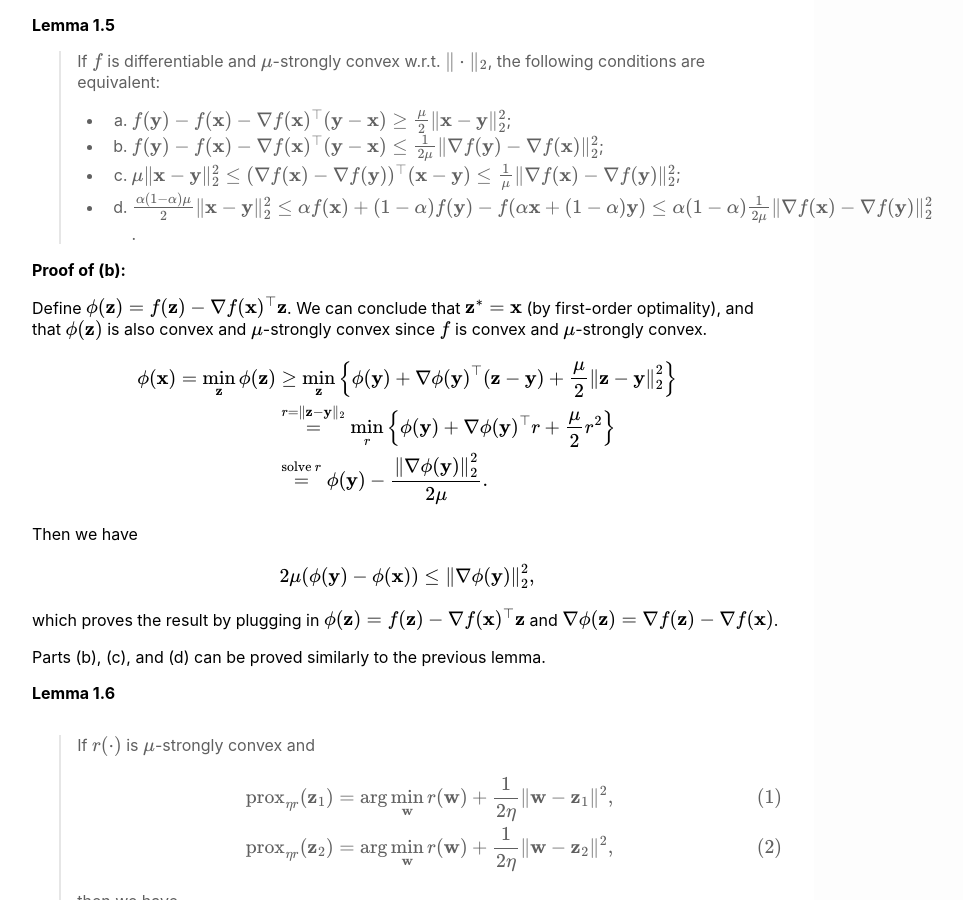
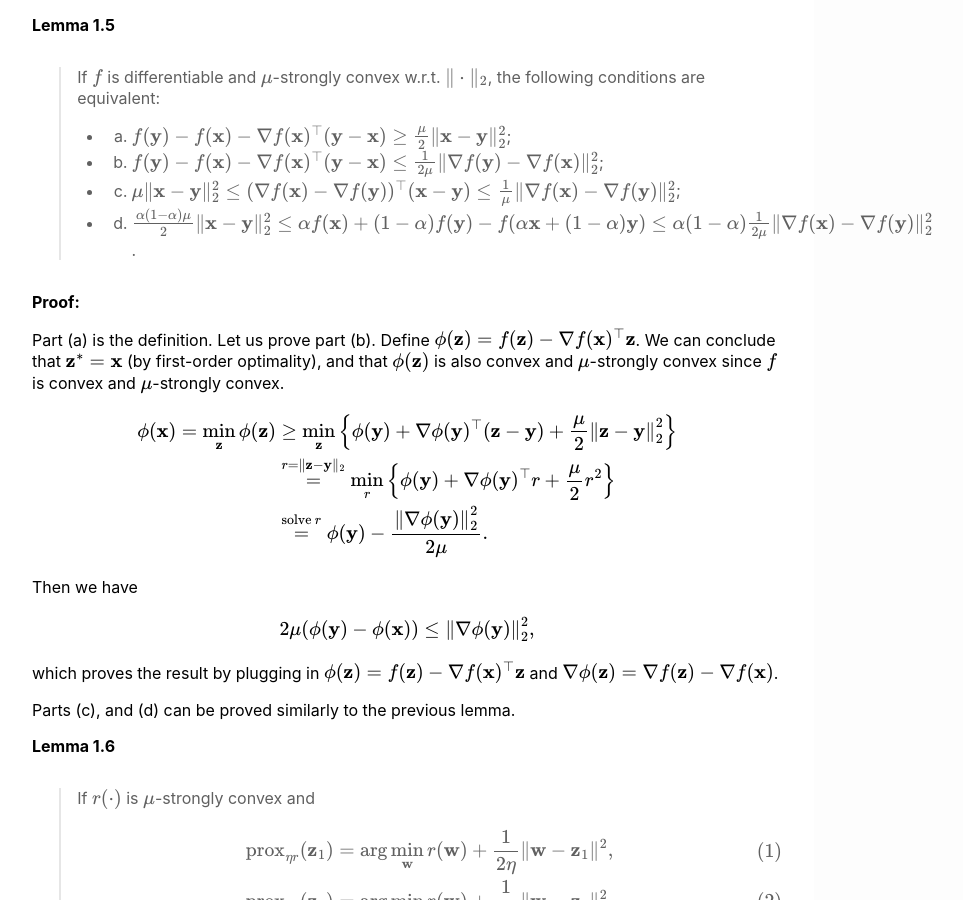
Before and after one commit to optmai/opt4ml, a Jekyll site: the page Ch1-5.html, which Jekyll copies as it is, in a window 1280 px wide and 900 px high, scrolled down 1882 px. Shown: the whole window, without its empty margins (233-1196 px from the left). Built offline with Jekyll 4.4.1, drawn with Linux system fonts in a browser that asks for light colours.

Commit message:
Add files via upload

```diff
--- a/Ch1-5.html
+++ b/Ch1-5.html
@@ -377,6 +377,7 @@ f(\mathbf{y})\|_2^2 \leq \alpha f(\mathbf{x}) + (1 - \alpha)
 f(\mathbf{y}) - f(\mathbf{x}_\alpha)
 \]</span></p>
 <p><strong>Lemma 1.5</strong></p>
+<pre><code></code></pre>
 <blockquote>
 <p>If <span class="math inline">\(f\)</span> is differentiable and <span
 class="math inline">\(\mu\)</span>-strongly convex w.r.t. <span
@@ -408,11 +409,13 @@ f(\mathbf{y})\|_2^2\)</span>.</li>
 </ol></li>
 </ul>
 </blockquote>
-<p><strong>Proof of (b):</strong></p>
-<p>Define <span class="math inline">\(\phi(\mathbf{z}) = f(\mathbf{z}) -
-\nabla f(\mathbf{x})^{\top} \mathbf{z}\)</span>. We can conclude that
-<span class="math inline">\(\mathbf{z}^* = \mathbf{x}\)</span> (by
-first-order optimality), and that <span
+<pre><code></code></pre>
+<p><strong>Proof:</strong></p>
+<p>Part (a) is the definition. Let us prove part (b). Define <span
+class="math inline">\(\phi(\mathbf{z}) = f(\mathbf{z}) - \nabla
+f(\mathbf{x})^{\top} \mathbf{z}\)</span>. We can conclude that <span
+class="math inline">\(\mathbf{z}^* = \mathbf{x}\)</span> (by first-order
+optimality), and that <span
 class="math inline">\(\phi(\mathbf{z})\)</span> is also convex and <span
 class="math inline">\(\mu\)</span>-strongly convex since <span
 class="math inline">\(f\)</span> is convex and <span
@@ -436,8 +439,7 @@ class="math inline">\(\phi(\mathbf{z}) = f(\mathbf{z}) - \nabla
 f(\mathbf{x})^{\top} \mathbf{z}\)</span> and <span
 class="math inline">\(\nabla \phi(\mathbf{z}) = \nabla f(\mathbf{z}) -
 \nabla f(\mathbf{x})\)</span>.</p>
-<p>Parts (b), (c), and (d) can be proved similarly to the previous
-lemma.</p>
+<p>Parts (c), and (d) can be proved similarly to the previous lemma.</p>
 <p><strong>Lemma 1.6</strong></p>
 <pre><code></code></pre>
 <blockquote>
```
